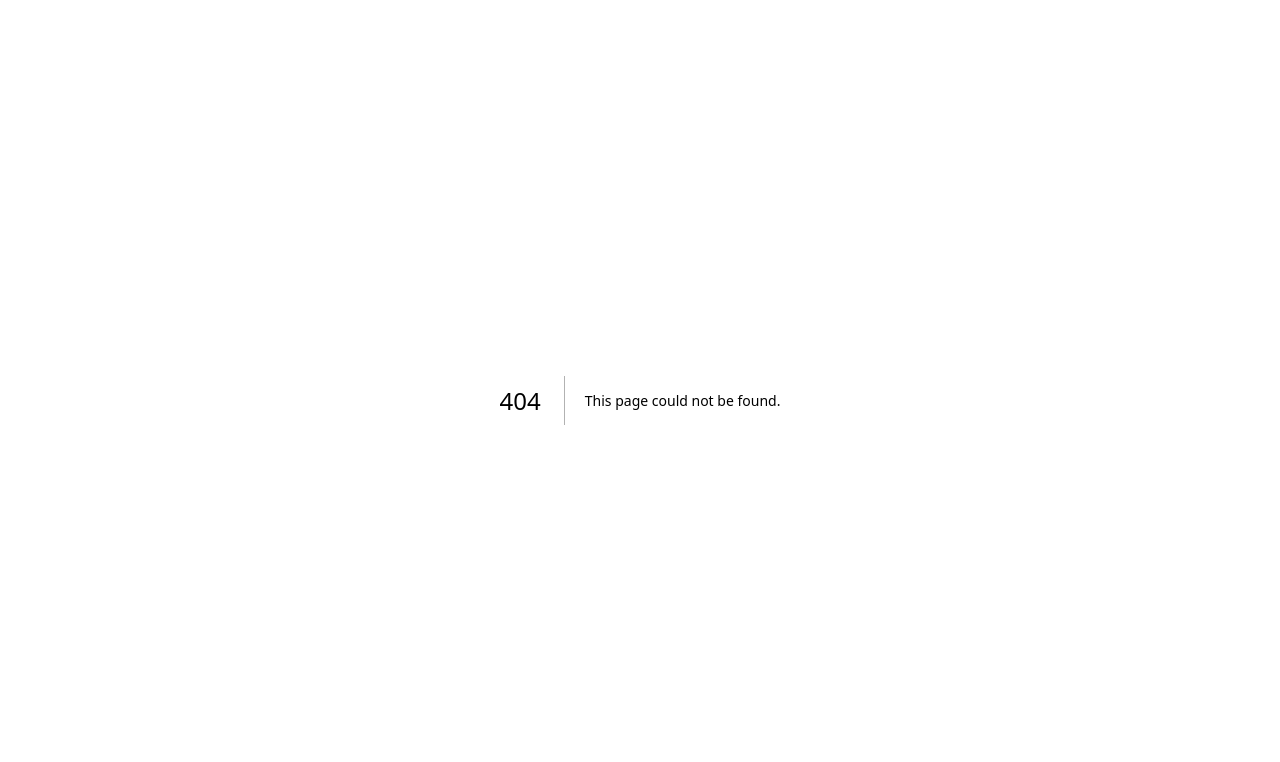
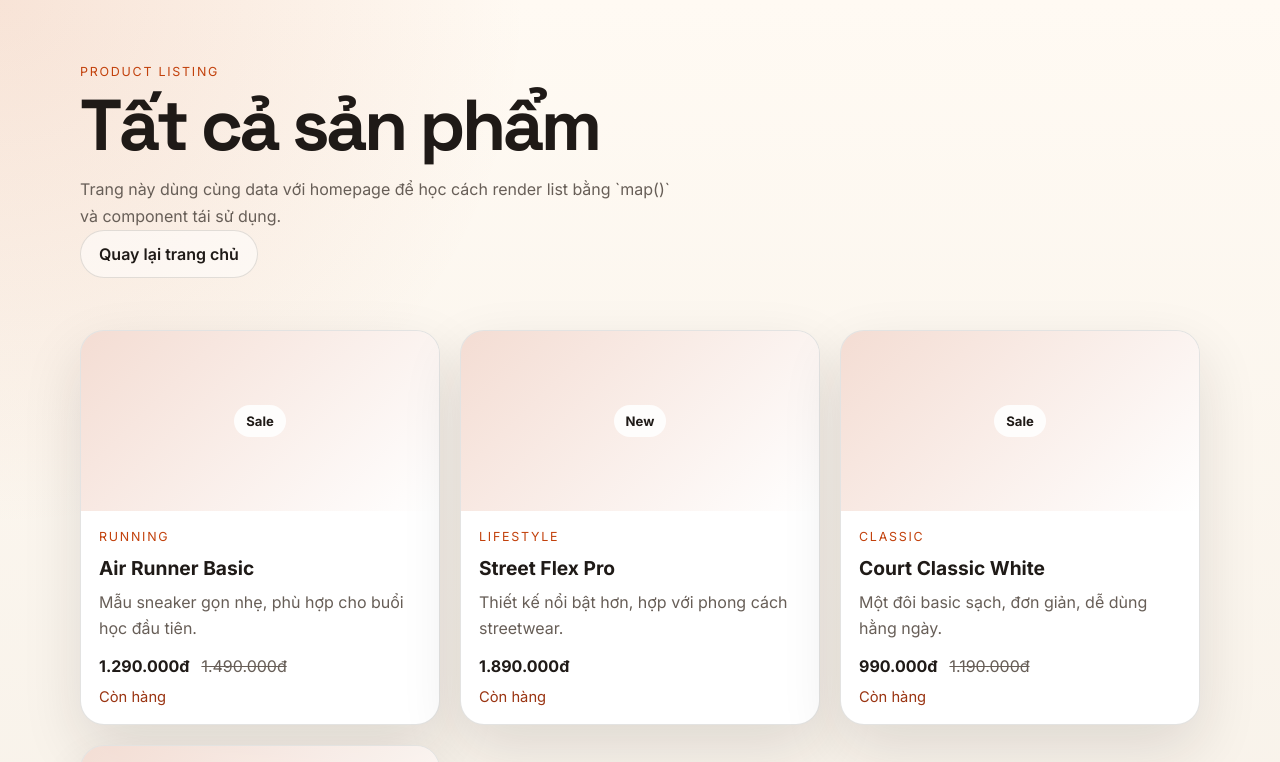
Before and after one commit to vannt1991/imic-21-04-2026, a Next.js app: page /products in a window 1280 px wide. Before the commit this address had no page. Shown: the top 762 px of the page. Built offline with nearby package versions, Linux system fonts and the light colour scheme.

Commit message:
Milestone 2: Product listing
Signed-off-by: VanNT <nguyentienvan1991@gmail.com>

```diff
--- a/src/app/globals.css
+++ b/src/app/globals.css
@@ -173,6 +173,17 @@ select {
   margin-bottom: 24px;
 }
 
+.section-heading--split {
+  grid-template-columns: minmax(0, 1fr) auto;
+  align-items: end;
+}
+
+.section-heading__link {
+  align-self: center;
+  color: var(--accent-strong);
+  font-weight: 600;
+}
+
 .section-heading h2 {
   font-size: clamp(1.8rem, 3vw, 2.6rem);
 }
@@ -222,13 +233,96 @@ select {
   line-height: 1.6;
 }
 
-.product-card__footer {
+.product-card__price-row {
   display: flex;
-  justify-content: space-between;
+  align-items: center;
   gap: 12px;
-  align-items: center;
-  margin-top: 16px;
+  margin-top: 14px;
+}
+
+.product-card__compare {
+  color: var(--muted);
+  text-decoration: line-through;
+}
+
+.product-card__stock {
+  margin: 12px 0 0;
   font-size: 0.92rem;
+  color: var(--accent-strong);
+}
+
+.product-card--soldout {
+  opacity: 0.9;
+}
+
+.product-card__stock--soldout {
+  color: #7f1d1d;
+}
+
+.products-page__hero {
+  padding: 64px 0 28px;
+}
+
+.products-page__eyebrow {
+  margin: 0 0 12px;
+  text-transform: uppercase;
+  letter-spacing: 0.14em;
+  font-size: 0.78rem;
+  color: var(--accent);
+}
+
+.products-page__hero h1 {
+  margin: 0;
+  font-family: var(--font-space-grotesk), Arial, sans-serif;
+  font-size: clamp(2.5rem, 6vw, 4.5rem);
+  line-height: 0.96;
+  letter-spacing: -0.05em;
+}
+
+.products-page__description {
+  max-width: 60ch;
+  margin: 16px 0 0;
+  color: var(--muted);
+  line-height: 1.7;
+}
+
+.products-page__list {
+  padding: 24px 0 72px;
+}
+
+.products-page__grid {
+  display: grid;
+  grid-template-columns: repeat(3, minmax(0, 1fr));
+  gap: 20px;
+}
+
+@media (max-width: 960px) {
+  .featured__grid {
+    grid-template-columns: repeat(2, minmax(0, 1fr));
+  }
+
+  .products-page__grid {
+    grid-template-columns: repeat(2, minmax(0, 1fr));
+  }
+
+  .section-heading--split {
+    grid-template-columns: 1fr;
+  }
+
+  .section-heading__link {
+    justify-self: start;
+  }
+}
+
+@media (max-width: 640px) {
+  .featured__grid {
+    grid-template-columns: 1fr;
+  }
+
+  .products-page__grid,
+  .section-heading--split {
+    grid-template-columns: 1fr;
+  }
 }
 
 .story,
@@ -261,10 +355,6 @@ select {
 }
 
 @media (max-width: 900px) {
-  .featured__grid {
-    grid-template-columns: 1fr;
-  }
-
   .site-header__inner {
     flex-direction: column;
     align-items: flex-start;
--- /dev/null
+++ b/src/app/products/page.js
@@ -0,0 +1,39 @@
+import Link from "next/link";
+import { ProductCard } from "@/components/product-card";
+import { products } from "@/lib/products";
+
+export const metadata = {
+  title: "MiniShop | Tất cả sản phẩm",
+  description: "Danh sách sản phẩm tĩnh của MiniShop.",
+};
+
+export default function ProductsPage() {
+  return (
+    <main className="products-page">
+      <section className="products-page__hero">
+        <div className="site-shell">
+          <p className="products-page__eyebrow">Product listing</p>
+          <h1>Tất cả sản phẩm</h1>
+          <p className="products-page__description">
+            Trang này dùng cùng data với homepage để học cách render list bằng
+            `map()` và component tái sử dụng.
+          </p>
+
+          <Link href="/" className="button button--secondary">
+            Quay lại trang chủ
+          </Link>
+        </div>
+      </section>
+
+      <section className="products-page__list">
+        <div className="site-shell">
+          <div className="products-page__grid">
+            {products.map((product) => (
+              <ProductCard key={product.slug} product={product} />
+            ))}
+          </div>
+        </div>
+      </section>
+    </main>
+  );
+}
--- a/src/components/product-card.js
+++ b/src/components/product-card.js
@@ -1,11 +1,17 @@
+import { formatVnd } from "@/lib/format-vnd";
+
 export function ProductCard({ product }) {
+  const isSale = Boolean(product.originalPrice);
+  const isOutOfStock = !product.inStock;
+  const badgeLabel = isSale ? "Sale" : product.badge;
+
   return (
     <article
-      className="product-card"
-      aria-label={`${product.badge} - ${product.name}`}
+      className={`product-card ${isOutOfStock ? "product-card--soldout" : ""}`}
+      aria-label={`${badgeLabel} - ${product.name}`}
     >
       <div className="product-card__image" aria-hidden="true">
-        <span>{product.badge}</span>
+        <span>{badgeLabel}</span>
       </div>
 
       <div className="product-card__body">
@@ -13,10 +19,22 @@ export function ProductCard({ product }) {
         <h2 className="product-card__name">{product.name}</h2>
         <p className="product-card__description">{product.description}</p>
 
-        <div className="product-card__footer">
-          <strong>{product.priceLabel}</strong>
-          <span>{product.note}</span>
+        <div className="product-card__price-row">
+          <strong>{formatVnd(product.price)}</strong>
+          {isSale ? (
+            <span className="product-card__compare">
+              {formatVnd(product.originalPrice)}
+            </span>
+          ) : null}
         </div>
+
+        <p
+          className={`product-card__stock ${
+            isOutOfStock ? "product-card__stock--soldout" : ""
+          }`}
+        >
+          {isOutOfStock ? "Hết hàng" : "Còn hàng"}
+        </p>
       </div>
     </article>
   );
--- a/src/components/site-header.js
+++ b/src/components/site-header.js
@@ -10,6 +10,7 @@ export function SiteHeader() {
 
         <nav className="site-nav" aria-label="Primary">
           <a href="#featured">Sản phẩm nổi bật</a>
+          <Link href="/products">Tất cả sản phẩm</Link>
           <a href="#story">Câu chuyện</a>
           <a href="#contact">Liên hệ</a>
         </nav>
--- /dev/null
+++ b/src/lib/format-vnd.js
@@ -0,0 +1,3 @@
+export function formatVnd(value) {
+  return `${new Intl.NumberFormat("vi-VN").format(value)}đ`;
+}
--- /dev/null
+++ b/src/lib/products.js
@@ -0,0 +1,59 @@
+import { formatVnd } from "@/lib/format-vnd";
+
+export const products = [
+  {
+    slug: "air-runner-basic",
+    name: "Air Runner Basic",
+    category: "Running",
+    badge: "Bestseller",
+    description: "Mẫu sneaker gọn nhẹ, phù hợp cho buổi học đầu tiên.",
+    price: 1290000,
+    originalPrice: 1490000,
+    inStock: true,
+    featured: true,
+    note: "Dễ phối đồ",
+  },
+  {
+    slug: "street-flex-pro",
+    name: "Street Flex Pro",
+    category: "Lifestyle",
+    badge: "New",
+    description: "Thiết kế nổi bật hơn, hợp với phong cách streetwear.",
+    price: 1890000,
+    originalPrice: null,
+    inStock: true,
+    featured: true,
+    note: "Phối outfit nhanh",
+  },
+  {
+    slug: "court-classic-white",
+    name: "Court Classic White",
+    category: "Classic",
+    badge: "Sale",
+    description: "Một đôi basic sạch, đơn giản, dễ dùng hằng ngày.",
+    price: 990000,
+    originalPrice: 1190000,
+    inStock: true,
+    featured: true,
+    note: "Giá dễ tiếp cận",
+  },
+  {
+    slug: "trail-guard-mid",
+    name: "Trail Guard Mid",
+    category: "Outdoor",
+    badge: "Sold out",
+    description: "Bản mid-top chắc chân cho những buổi đi bộ cuối tuần.",
+    price: 1590000,
+    originalPrice: null,
+    inStock: false,
+    featured: false,
+    note: "Hết hàng tạm thời",
+  },
+];
+
+export const featuredProducts = products
+  .filter((product) => product.featured)
+  .map((product) => ({
+    ...product,
+    priceLabel: formatVnd(product.price),
+  }));
```
Also changed, not shown: src/app/page.js (+1 -27 lines), src/components/featured-products.js (+13 -4 lines), 2 other files (tests, documents, lock files or other folders).
